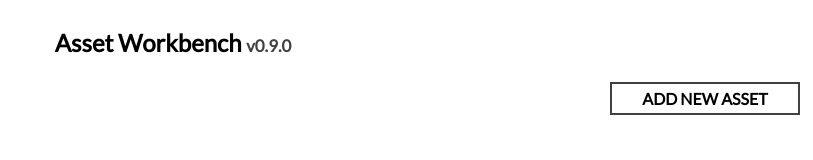
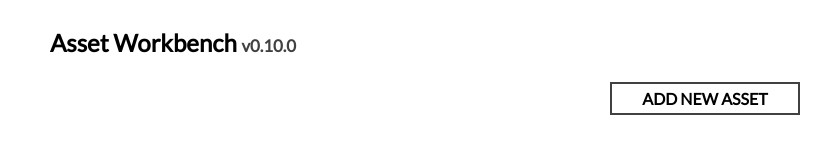
Before and after one commit to effortlessmountain/ironsworn-asset-workbench, a React (Create React App) app: page / in a window 1280 px wide. Shown: the top 160 px of the page, without its empty margins (467-1280 px from the left). Built offline with nearby package versions, Linux system fonts and the light colour scheme.

Commit message:
up to version 0.10

```diff
--- a/package.json
+++ b/package.json
@@ -1,6 +1,6 @@
 {
   "name": "ironsworn-asset-workbench",
-  "version": "0.9.0",
+  "version": "0.10.0",
   "private": true,
   "homepage": "https://effortlessmountain.github.io/ironsworn-asset-workbench",
   "dependencies": {
--- a/public/index.html
+++ b/public/index.html
@@ -2,7 +2,7 @@
 
 <head>
     <meta charset="utf-8" />
-    <title>Asset Workbench v0.9.0</title>
+    <title>Asset Workbench v0.10.0</title>
 </head>
 
 <body>
--- a/src/App.tsx
+++ b/src/App.tsx
@@ -149,7 +149,7 @@ export default class App extends React.Component<{}, AppState> {
         return (
             <div className="app">
                 <header className="app-header">
-                    <h2>Asset Workbench <span className="app-version">v0.9.0</span></h2>
+                    <h2>Asset Workbench <span className="app-version">v0.10.0</span></h2>
                 </header>
                 {this.state.currentScreen === "preview-download" &&
                     <Download
```
